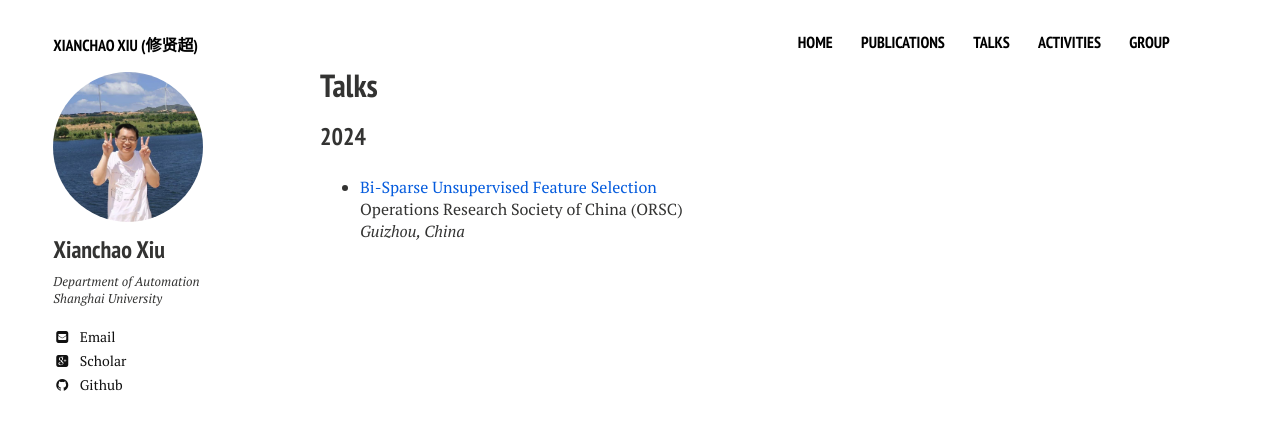
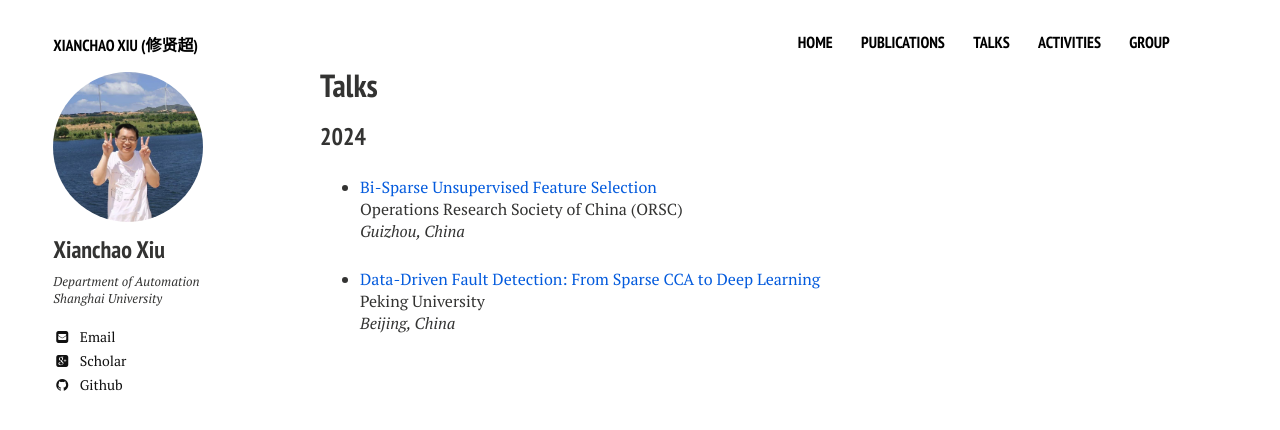
Before and after one commit to xianchaoxiu/xianchaoxiu.github.io, a Jekyll site: the page built from talks/index.md, in a window 1280 px wide. Shown: the top 430 px of the page. Built offline with Jekyll 4.4.1, drawn with Linux system fonts in a browser that asks for light colours; nearby versions of some CDN libraries.

Commit message:
Update index.md

```diff
--- a/talks/index.md
+++ b/talks/index.md
@@ -16,3 +16,7 @@ share: false
 * <a href="../talks/2024-ORSC.pdf" class="textlink" target="_blank"> Bi-Sparse Unsupervised Feature Selection </a> <br>
 Operations Research Society of China (ORSC) <br>
 <i>Guizhou, China</i><br>
+
+* <a href="../talks/2024-PKU.pdf" class="textlink" target="_blank"> Data-Driven Fault Detection: From Sparse CCA to Deep Learning </a> <br>
+Peking University <br>
+<i>Beijing, China</i><br>
```
